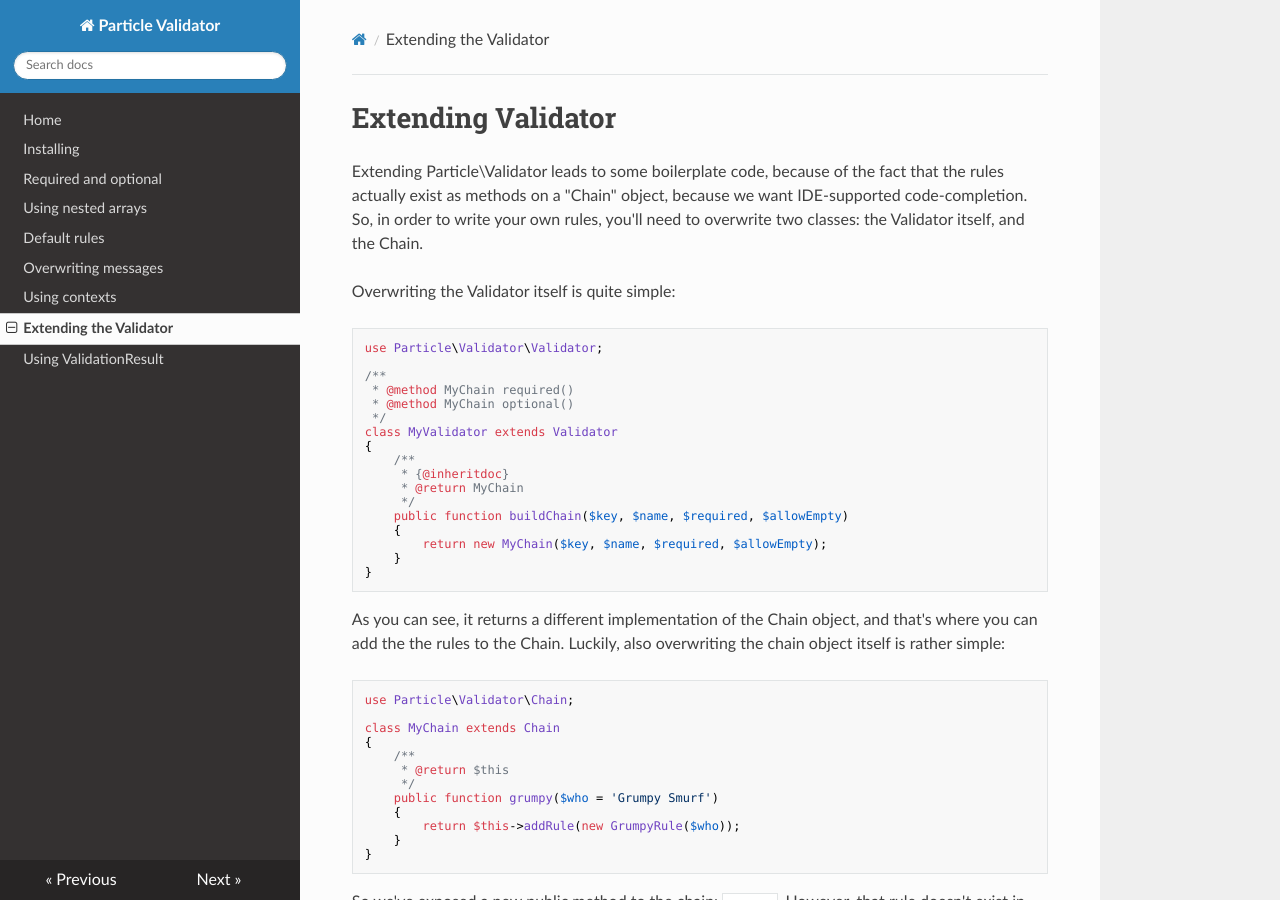
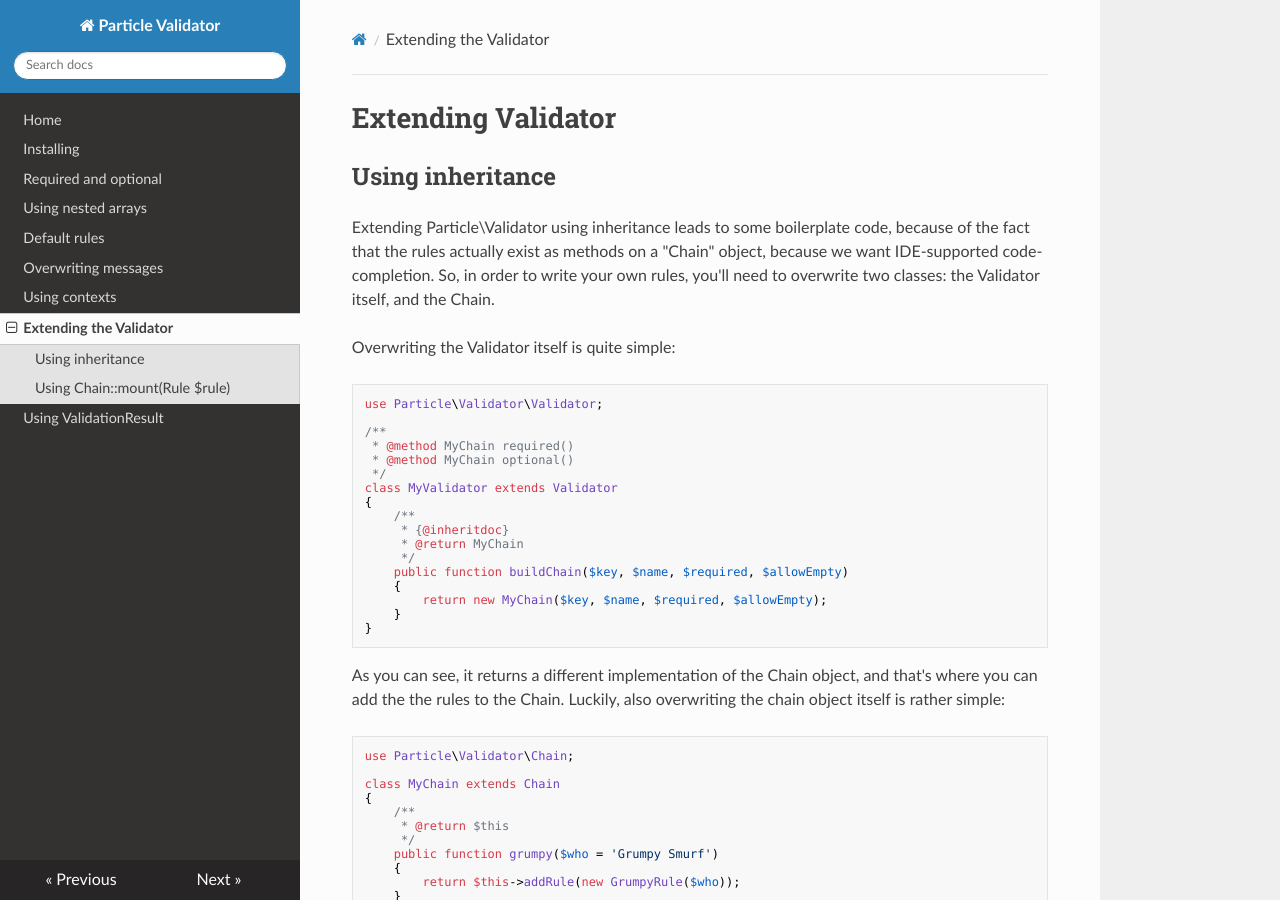
Before and after one commit to particle-php/Validator, an MkDocs documentation site: the page built from docs/extending.md, in a window 1280 px wide and 900 px high. Built offline with MkDocs 1.6.1, drawn with Linux system fonts in a browser that asks for light colours; nearby versions of some CDN libraries; old or Windows-style settings are respelled for this version of MkDocs; some of the changed text lies outside the part shown.

Commit message:
Adding documentation on mount().

````diff
--- a/docs/extending.md
+++ b/docs/extending.md
@@ -1,7 +1,9 @@
 # Extending Validator
 
-Extending Particle\Validator leads to some boilerplate code, because of the fact that the
-rules actually exist as methods on a "Chain" object, because we want IDE-supported code-completion.
+## Using inheritance
+
+Extending Particle\Validator using inheritance leads to some boilerplate code, because of the fact that
+the rules actually exist as methods on a "Chain" object, because we want IDE-supported code-completion.
 So, in order to write your own rules, you'll need to overwrite two classes: the Validator
 itself, and the Chain.
 
@@ -98,3 +100,21 @@ echo $result->getMessages()['foo'][Grumpy::WRONG];
 
 That's that: you can now go wild on adding rules. If you think a rule should be added to the main
 Particle\Validator repository, please create a pull request (or an issue).
+
+## Using Chain::mount(Rule $rule)
+
+Although you probably don't want to use this in environments where you use the same rule over and
+over and over, it's still nice to know that you can mount whatever rule you want onto an existing
+chain. Given the same Grumpy rule as before:
+
+```php
+$v = new Validator;
+$v->required('foo')->mount(new GrumpyRule('Silly Sally'));
+$result = $v->validate(['foo' => true]);
+
+// output: 'Silly Sally hates the value of "foo"'
+echo $result->getMessages()['foo'][Grumpy::WRONG];
+```
+
+As you can see, no inheritance was needed, but on the down-side, there is no auto-completion, which
+makes this approach a little less attractive, usability-wise.
````
